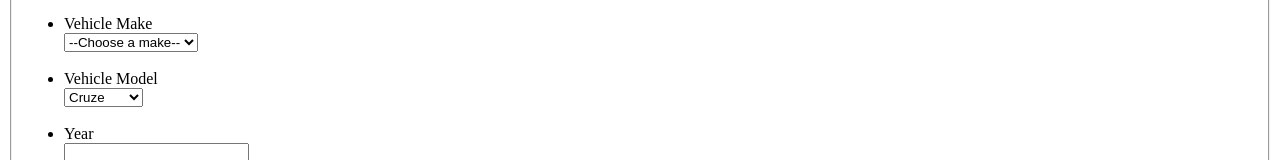
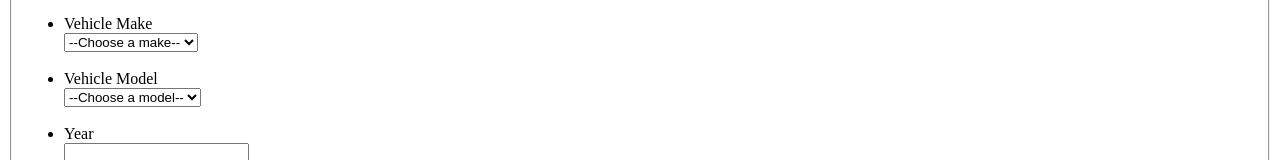
Before and after one commit to B67708/vfwproject2, a plain HTML site: page additem.html in a window 1280 px wide. Shown: the part 216-376 px from the top of the page. Drawn offline with Linux system fonts and the light colour scheme.

Commit message:
added dropdown and array variables

```diff
--- a/additem.html
+++ b/additem.html
@@ -43,28 +43,6 @@ Project 2 -->
 			<br>
 					<li id="model">
 						<label for="model">Vehicle Model<br></label>
-						<select id="model">
-							<option value="cruze">Cruze</option>
-							<option value="impala">Impala</option>
-							<option value="cobalt">Cobalt</option>
-							<option value="camaro">Camaro</option>
-							<option value="focus">Focus</option>
-							<option value="explorer">Explorer</option>
-							<option value="fusion">Fusion</option>
-							<option value="f-150">F-150</option>
-							<option value="regal">Regal</option>
-							<option value="lacrosse">Lacrosse</option>
-							<option value="enclave">Enclave</option>
-							<option value="century">Century</option>
-							<option value="viper">Viper</option>
-							<option value="ram">Ram</option>
-							<option value="dart">Dart</option>
-							<option value="durango">Durango</option>
-							<option value="wrangler">Wrangler</option>
-							<option value="liberty">Liberty</option>
-							<option value="patriot">Patriot</option>
-							<option value="compass">Compass</option>
-						</select>
 					</li>
 			<br>
 					<li>
--- a/main.js
+++ b/main.js
@@ -10,7 +10,7 @@ function gid(x){
 	var element = document.getElementById(x);
 	return element;
 }
-// Create forms for drop down menu.
+// Creates form for make drop down menu.
 function dropDown1(){
 	var formTag = document.getElementsByTagName("form"),
 		pickLi = gid("make"),
@@ -26,11 +26,27 @@ function dropDown1(){
 		pickLi.appendChild(createSelect)
 }
 
+// Creates form for model drop down menu.
+function dropDown2(){
+	var formTag = document.getElementsByTagName("form"),
+		pickLi = gid("model"),
+		createSelect = document.createElement("select");
+		createSelect.setAttribute("id", "model");
+		for(var i=0, j=modelList.length; i<j; i++){
+			var makeOption = document.createElement("option");
+			var optionTxt = modelList[i];
+			makeOption.setAttribute("value", optionTxt);
+			makeOption.innerHTML = optionTxt;
+			createSelect.appendChild(makeOption);
+		}
+		pickLi.appendChild(createSelect)
+}
 
 // Variable Defaults
-var makeList = ["--Choose a make--", "Chevrolet", "Ford", "Buick", "Dodge", "Jeep"];
+var makeList = ["--Choose a make--", "Chevrolet", "Ford", "Buick", "Dodge", "Jeep"],
+	modelList = ["--Choose a model--", "Cruze", "Impala", "Cobalt", "Camaro", "Focus", "Explorer", "Fusion", "F-150", "Regal", "Lacrosse", "Enclave", "Century", "Viper", "Ram", "Dart", "Durango", "Wrangler", "Liberty", "Patriot", "Compass"];
 dropDown1();
-
+dropDown2();
 // Links and submit button
 var display = gid("display");
 display.addEventListener("click", getData);
@@ -44,4 +60,5 @@ submit.addEventListener("click", submitData);
 
 
 
+
 })
```
